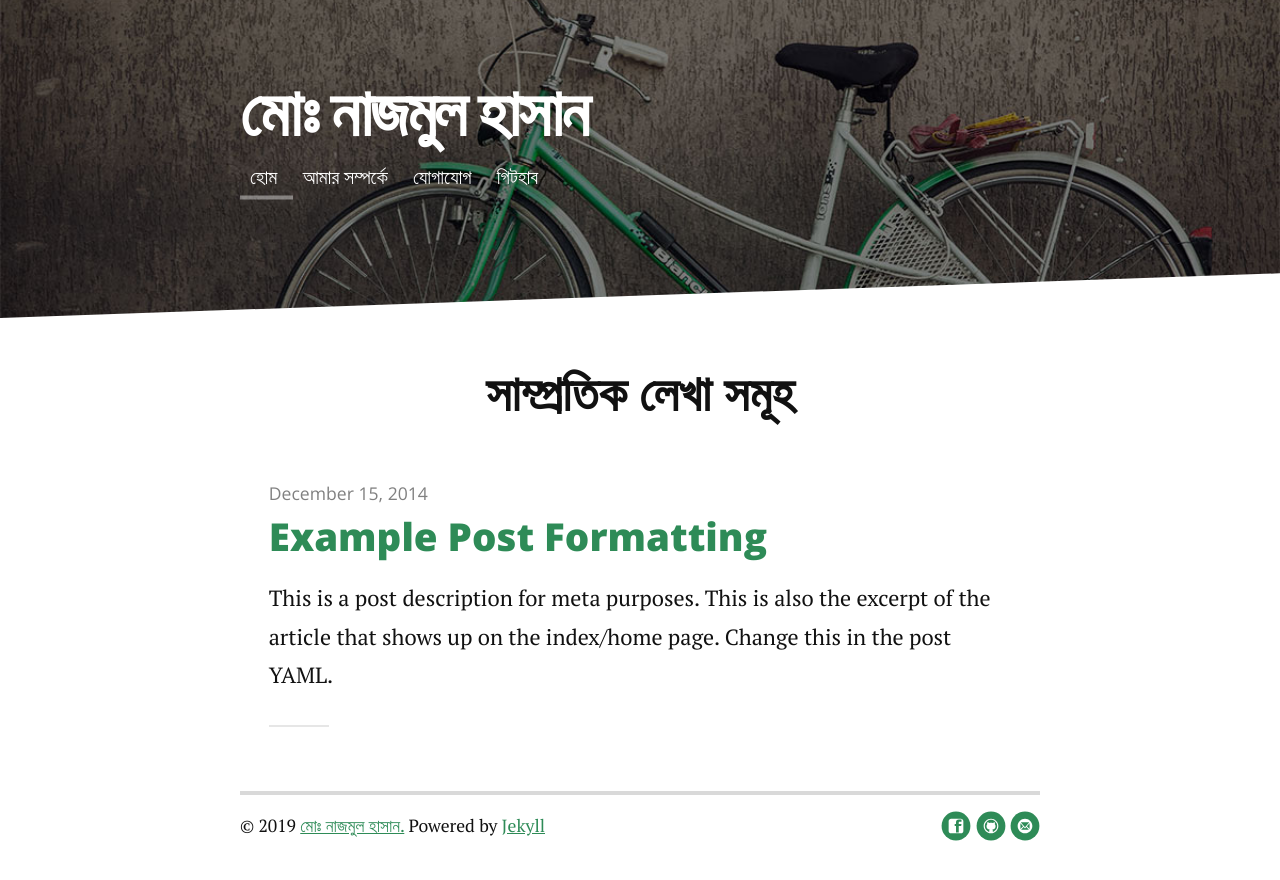
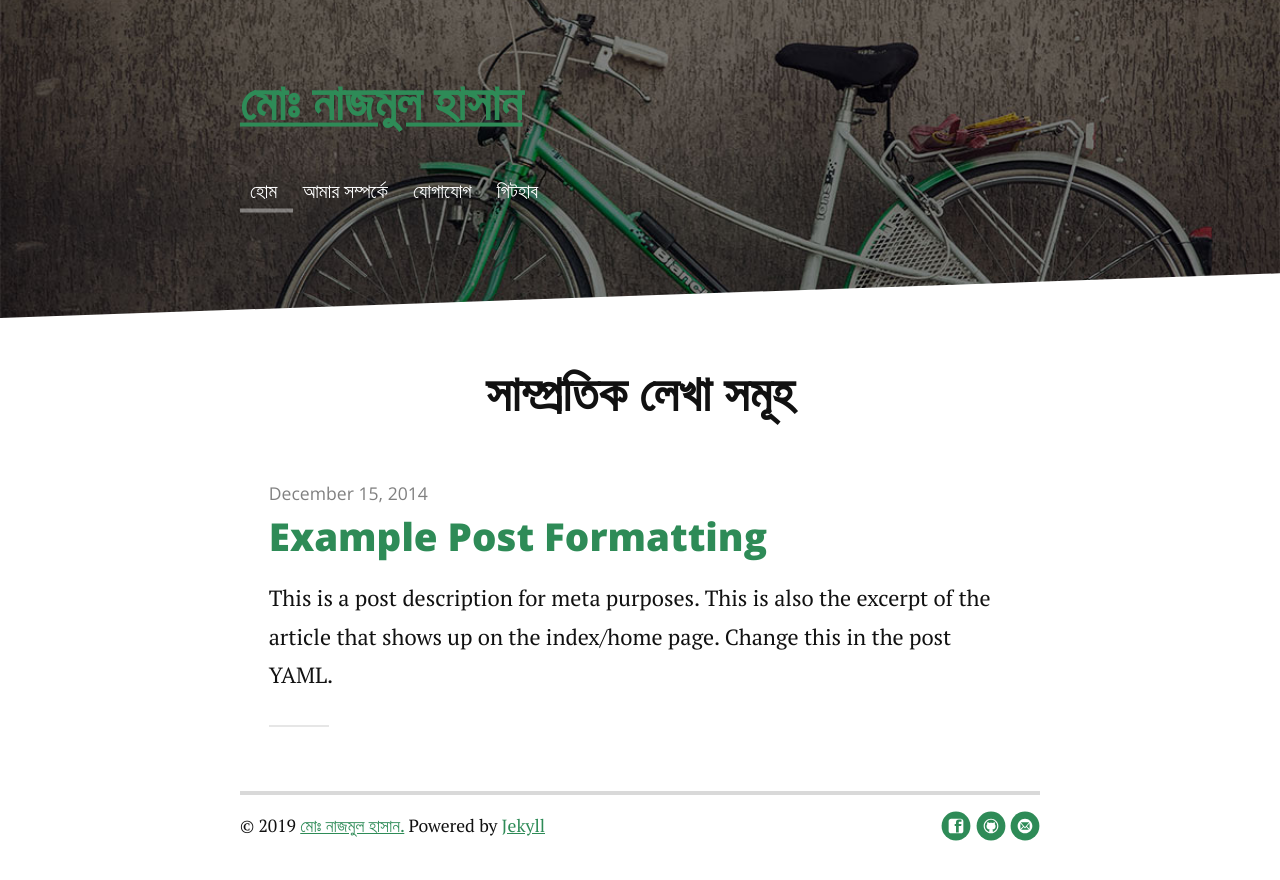
Before and after one commit to farhapartex/farhapartex.github.io, a Jekyll site: the page built from index.html, in a window 1280 px wide. Shown: the top 880 px of the page. Built offline with Jekyll 4.4.1, drawn with Linux system fonts in a browser that asks for light colours; nearby versions of some CDN libraries; the list of posts is cut into pages by our own code.

```diff
--- a/_includes/header.html
+++ b/_includes/header.html
@@ -1,6 +1,7 @@
  <div class="header">
      <div class="container">
-         <h1 class="logo"><a href="{{ site.baseurl }}/">{{ site.title }}</a></h1>
+         <h2 class="logo"><a href="{{ site.baseurl }}/">{{ site.title }}</a></h2>
+         <h4 class="">{{site.tagline}}</h4>
          <nav class="nav-collapse">
              <ul class="noList">
                  {% for link in site.navigation %}{% assign current = nil %}{% if page.url contains link.url or forloop.first and page.url == '/' or page.url == 'index.html' %}{% assign current = 'current' %}{% endif %}
```
